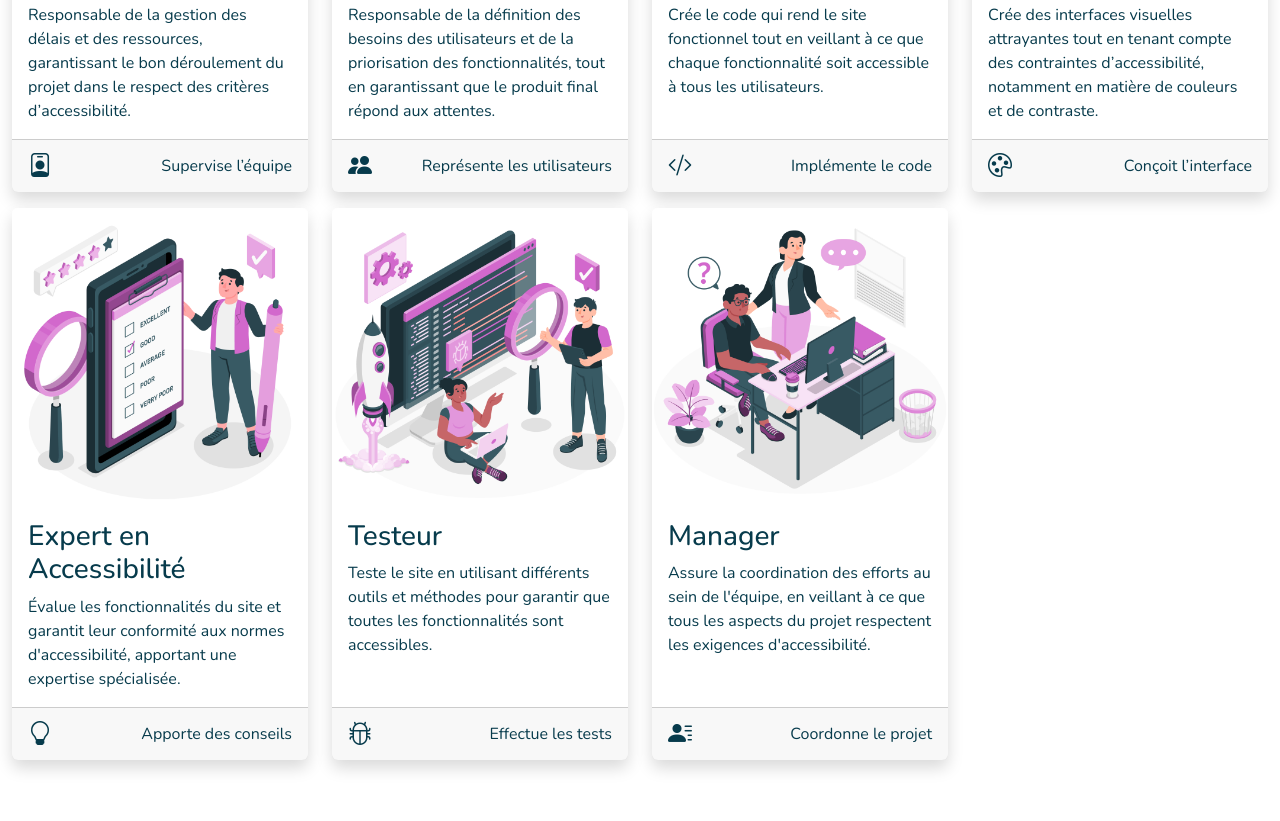
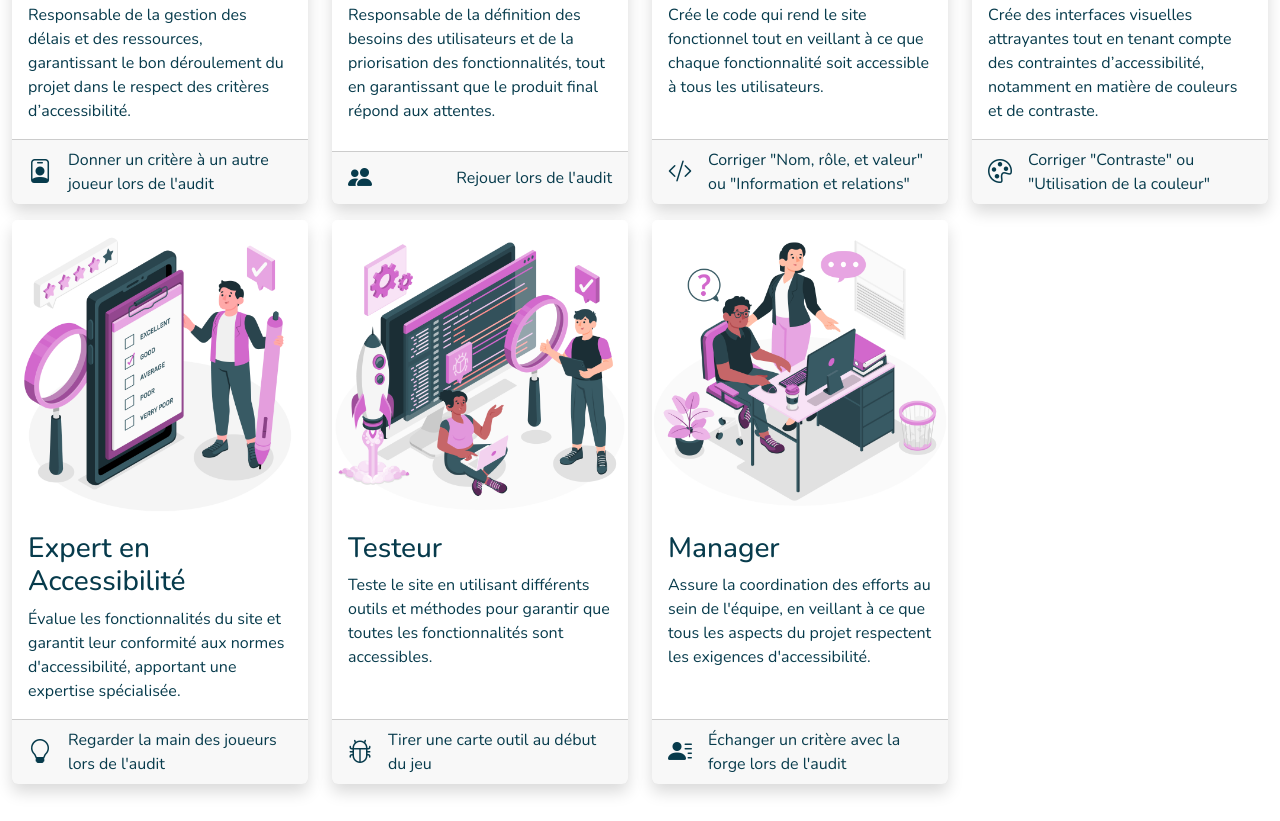
Before and after one commit to christopherabate/wa11y, a plain HTML site: page index.html in a window 1280 px wide. Shown: the part 1772-2593 px from the top of the page. Drawn offline with nearby package versions, Linux system fonts and the light colour scheme.

Commit message:
Update index.html

```diff
--- a/index.html
+++ b/index.html
@@ -6,12 +6,12 @@
     <link href="https://cdn.jsdelivr.net/npm/bootstrap@5.3.2/dist/css/bootstrap.min.css" rel="stylesheet" integrity="sha384-T3c6CoIi6uLrA9TneNEoa7RxnatzjcDSCmG1MXxSR1GAsXEV/Dwwykc2MPK8M2HN" crossorigin="anonymous">
     <link href="https://cdn.jsdelivr.net/npm/bootstrap-icons@1.11.3/font/bootstrap-icons.css" rel="stylesheet" crossorigin="anonymous">
     <link href="assets/css/digita11y-cards.css" rel="stylesheet">
-    <title>Wa11y - Jeu de l'accessibilité Web</title>
+    <title>Digita11y - Cartes</title>
   </head>
   <body>
     <header role="banner" class="fixed-top bg-body-tertiary">
       <div class="container-fluid d-flex align-items-center justify-content-between py-2">
-        <h1 class="lead m-0"><a class="text-decoration-none" href="./"><span class="bi bi-stack"></span> Wa11y</a></h1>
+        <h1 class="lead m-0"><a class="text-decoration-none" href="./"><span class="bi bi-stack"></span> Digita11y - Cartes</a></h1>
         <nav class="dropdown">
           <button class="btn dropdown-toggle" data-bs-toggle="dropdown" type="button" aria-expanded="false">
             <span class="bi bi-list" aria-label="Cartes"></span>
@@ -152,7 +152,7 @@
               </div>
               <div class="card-footer d-flex align-items-center justify-content-between">
                 <span class="bi bi-person-badge fs-4" aria-label="Project Manager"></span>
-                <p class="card-text">Supervise l’équipe</p>
+                <p class="card-text ps-3">Donner un critère à un autre joueur lors de l'audit</p>
               </div>
             </div>
           </div>
@@ -165,7 +165,7 @@
               </div>
               <div class="card-footer d-flex align-items-center justify-content-between">
                 <span class="bi bi-people-fill fs-4" aria-label="Project Manager"></span>
-                <p class="card-text">Représente les utilisateurs</p>
+                <p class="card-text ps-3">Rejouer lors de l'audit</p>
               </div>
             </div>
           </div>
@@ -178,7 +178,7 @@
               </div>
               <div class="card-footer d-flex align-items-center justify-content-between">
                 <span class="bi bi-code-slash fs-4" aria-label="Développeur"></span>
-                <p class="card-text">Implémente le code</p>
+                <p class="card-text ps-3">Corriger "Nom, rôle, et valeur" ou "Information et relations"</p>
               </div>
             </div>
           </div>
@@ -191,7 +191,7 @@
               </div>
               <div class="card-footer d-flex align-items-center justify-content-between">
                 <span class="bi bi-palette fs-4" aria-label="Designer"></span>
-                <p class="card-text">Conçoit l’interface</p>
+                <p class="card-text ps-3">Corriger "Contraste" ou "Utilisation de la couleur"</p>
               </div>
             </div>
           </div>
@@ -204,7 +204,7 @@
               </div>
               <div class="card-footer d-flex align-items-center justify-content-between">
                 <span class="bi bi-lightbulb fs-4" aria-label="Expert en Accessibilité"></span>
-                <p class="card-text">Apporte des conseils</p>
+                <p class="card-text ps-3">Regarder la main des joueurs lors de l'audit</p>
               </div>
             </div>
           </div>
@@ -217,7 +217,7 @@
               </div>
               <div class="card-footer d-flex align-items-center justify-content-between">
                 <span class="bi bi-bug fs-4" aria-label="Testeur"></span>
-                <p class="card-text">Effectue les tests</p>
+                <p class="card-text ps-3">Tirer une carte outil au début du jeu</p>
               </div>
             </div>
           </div>
@@ -230,7 +230,7 @@
               </div>
               <div class="card-footer d-flex align-items-center justify-content-between">
                 <span class="bi bi-person-lines-fill fs-4" aria-label="Manager"></span>
-                <p class="card-text">Coordonne le projet</p>
+                <p class="card-text ps-3">Échanger un critère avec la forge lors de l'audit</p>
               </div>
             </div>
           </div>
```
